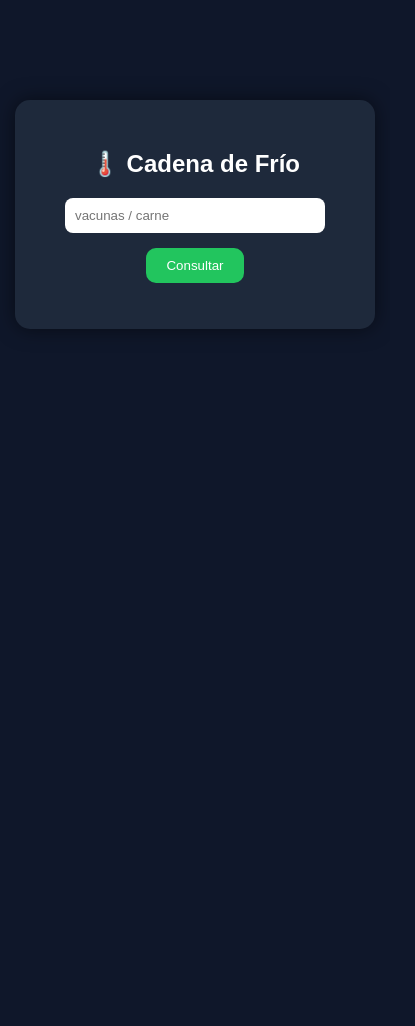
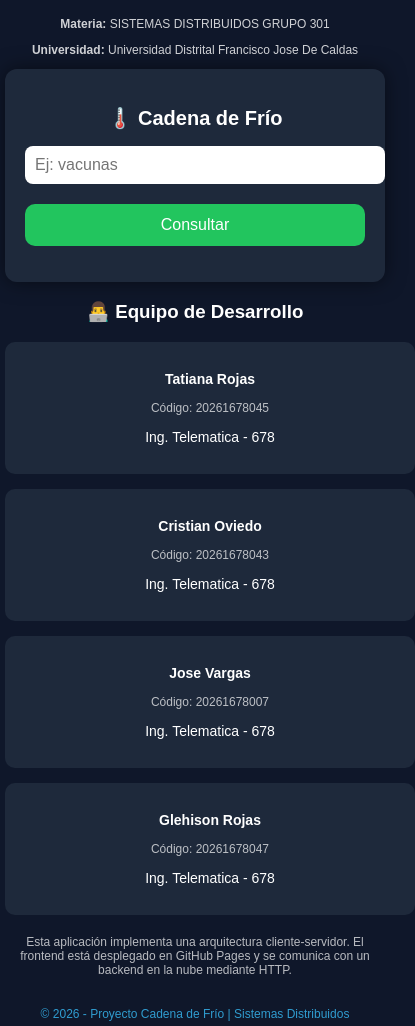
Before and after one commit to GlehisonWRG17/cadena-frio-web, a plain HTML site: page index.html in a window 390 px wide. Shown: the whole page, 415 px wide, since content can reach past the window. Before the commit the page ends 844 px from the top, so only its background shows below. Drawn offline with Linux system fonts and the light colour scheme.

Commit message:
Update: responsive + UI final + conexion

```diff
--- a/index.html
+++ b/index.html
@@ -1,36 +1,51 @@
 <!DOCTYPE html>
-<html>
+<html lang="es">
 <head>
+    <meta charset="UTF-8">
     <title>Cadena de Frío</title>
+
     <style>
         body {
             font-family: Arial;
-            text-align: center;
             background: #0f172a;
             color: white;
+            margin: 0;
+            padding: 10px;
+        }
+
+        .container {
+            max-width: 900px;
+            margin: auto;
+        }
+
+        .info {
+            text-align: center;
+            font-size: 14px;
+            opacity: 0.8;
+            margin-bottom: 10px;
         }
 
         .card {
             background: #1e293b;
-            padding: 30px;
-            margin: 100px auto;
-            width: 300px;
+            padding: 25px;
+            margin: 20px 0;
             border-radius: 15px;
             box-shadow: 0px 0px 20px rgba(0,0,0,0.5);
+            text-align: center;
         }
 
         input {
             padding: 10px;
-            width: 80%;
+            width: 70%;
             border-radius: 8px;
             border: none;
         }
 
         button {
-            margin-top: 15px;
+            margin-top: 10px;
             padding: 10px 20px;
+            border-radius: 10px;
             border: none;
-            border-radius: 10px;
             background: #22c55e;
             color: white;
             cursor: pointer;
@@ -42,29 +57,212 @@
 
         .ok {
             color: #22c55e;
+            font-weight: bold;
         }
 
         .error {
             color: #ef4444;
+            font-weight: bold;
         }
+
+        .spinner {
+            border: 4px solid #334155;
+            border-top: 4px solid #38bdf8;
+            border-radius: 50%;
+            width: 30px;
+            height: 30px;
+            margin: 10px auto;
+            animation: spin 1s linear infinite;
+            display: none;
+        }
+
+        @keyframes spin {
+            0% { transform: rotate(0deg); }
+            100% { transform: rotate(360deg); }
+        }
+
+        h3 {
+            text-align: center;
+        }
+
+        .team-container {
+            display: grid;
+            grid-template-columns: repeat(4, 1fr);
+            gap: 15px;
+            margin-top: 15px;
+        }
+
+        .member {
+            background: #1e293b;
+            padding: 15px;
+            border-radius: 10px;
+            transition: 0.3s;
+            text-align: center;
+        }
+
+        .member:hover {
+            transform: translateY(-5px);
+            background: #334155;
+        }
+
+        .codigo {
+            font-size: 12px;
+            opacity: 0.7;
+        }
+
+        .arquitectura {
+            text-align: center;
+            font-size: 13px;
+            margin-top: 20px;
+            opacity: 0.7;
+        }
+
+        .footer {
+    margin-top: 30px;
+    font-size: 12px;
+    text-align: center;
+    color: #38bdf8; /* 🔥 azul elegante */
+    opacity: 0.8;
+}
+
+        @media (max-width: 900px) {
+            .team-container {
+                grid-template-columns: repeat(2, 1fr);
+            }
+        }
+
+        @media (max-width: 500px) {
+            input {
+                width: 100%;
+            }
+
+            button {
+                width: 100%;
+            }
+
+            .team-container {
+                grid-template-columns: 1fr;
+            }
+
+            .card {
+                padding: 20px;
+            }
+        }
+
+        /* 📱 MODO APP MÓVIL */
+@media (max-width: 600px) {
+
+    body {
+        padding: 5px;
+    }
+
+    .container {
+        width: 100%;
+    }
+
+    .card {
+        margin: 10px 0;
+        padding: 20px;
+        border-radius: 12px;
+    }
+
+    h2 {
+        font-size: 20px;
+    }
+
+    input {
+        width: 100%;
+        margin-bottom: 10px;
+        font-size: 16px;
+    }
+
+    button {
+        width: 100%;
+        font-size: 16px;
+        padding: 12px;
+    }
+
+    /* 👨‍💻 TEAM EN COLUMNA */
+    .team-container {
+        grid-template-columns: 1fr;
+    }
+
+    .member {
+        width: 100%;
+        font-size: 14px;
+    }
+
+    /* 🧠 TEXTO MÁS LEGIBLE */
+    .info, .arquitectura {
+        font-size: 12px;
+        padding: 0 5px;
+    }
+}
     </style>
 </head>
 
 <body>
 
-<div class="card">
-    <h2>🌡️ Cadena de Frío</h2>
+<div class="container">
 
-    <input type="text" id="producto" placeholder="vacunas / carne">
+    <div class="info">
+        <p><strong>Materia:</strong> SISTEMAS DISTRIBUIDOS GRUPO 301</p>
+        <p><strong>Universidad:</strong> Universidad Distrital Francisco Jose De Caldas</p>
+    </div>
 
-    <br>
+    <div class="card">
+        <h2>🌡️ Cadena de Frío</h2>
 
-    <button onclick="consultar()">Consultar</button>
+        <input type="text" id="producto" placeholder="Ej: vacunas">
+        <br>
+        <button onclick="consultar()">Consultar</button>
 
-    <p id="resultado"></p>
+        <div class="spinner" id="spinner"></div>
+
+        <p id="resultado"></p>
+    </div>
+
+    <h3>👨‍💻 Equipo de Desarrollo</h3>
+
+    <div class="team-container">
+        <div class="member">
+            <p><strong>Tatiana Rojas</strong></p>
+            <p class="codigo">Código: 20261678045</p>
+            <p>Ing. Telematica - 678</p>
+        </div>
+
+        <div class="member">
+            <p><strong>Cristian Oviedo</strong></p>
+            <p class="codigo">Código: 20261678043</p>
+            <p>Ing. Telematica - 678</p>
+        </div>
+
+        <div class="member">
+            <p><strong>Jose Vargas</strong></p>
+            <p class="codigo">Código: 20261678007</p>
+            <p>Ing. Telematica - 678</p>
+        </div>
+
+        <div class="member">
+            <p><strong>Glehison Rojas</strong></p>
+            <p class="codigo">Código: 20261678047</p>
+            <p>Ing. Telematica - 678</p>
+        </div>
+    </div>
+
+    <div class="arquitectura">
+        Esta aplicación implementa una arquitectura cliente-servidor.
+        El frontend está desplegado en GitHub Pages y se comunica con
+        un backend en la nube mediante HTTP.
+    </div>
+
+    <div class="footer">
+    © 2026 - Proyecto Cadena de Frío | Sistemas Distribuidos
+</div>
 </div>
 
-<script src="script.js"></script>
+<!-- 🔥 AQUÍ SE CONECTA TU JS -->
+<script src="./script.js"></script>
 
 </body>
 </html>
--- a/script.js
+++ b/script.js
@@ -1,20 +1,36 @@
+console.log("JS funcionando");
+
 function consultar() {
     const producto = document.getElementById("producto").value;
+    const resultado = document.getElementById("resultado");
+    const spinner = document.getElementById("spinner");
 
-    fetch(`https://cadena-frio-api.onrender.com/?producto=${producto}`)
+    resultado.innerText = "";
+    spinner.style.display = "block";
+
+    fetch("https://cadena-frio-web.onrender.com/?producto=" + producto)
         .then(res => res.text())
         .then(data => {
-            const resultado = document.getElementById("resultado");
-
-            resultado.innerText = data;
+            spinner.style.display = "none";
 
             if (data.includes("OK")) {
+                resultado.innerText = "✅ " + data;
                 resultado.className = "ok";
             } else {
+                resultado.innerText = "⚠️ " + data;
                 resultado.className = "error";
             }
         })
-        .catch(error => {
-            document.getElementById("resultado").innerText = "Error de conexión";
+        .catch(() => {
+            spinner.style.display = "none";
+            resultado.innerText = "❌ Error de conexión";
         });
 }
+
+document.addEventListener("DOMContentLoaded", () => {
+    document.getElementById("producto").addEventListener("keypress", function(e) {
+        if (e.key === "Enter") {
+            consultar();
+        }
+    });
+});
```
Also changed, not shown: 1 other file.
